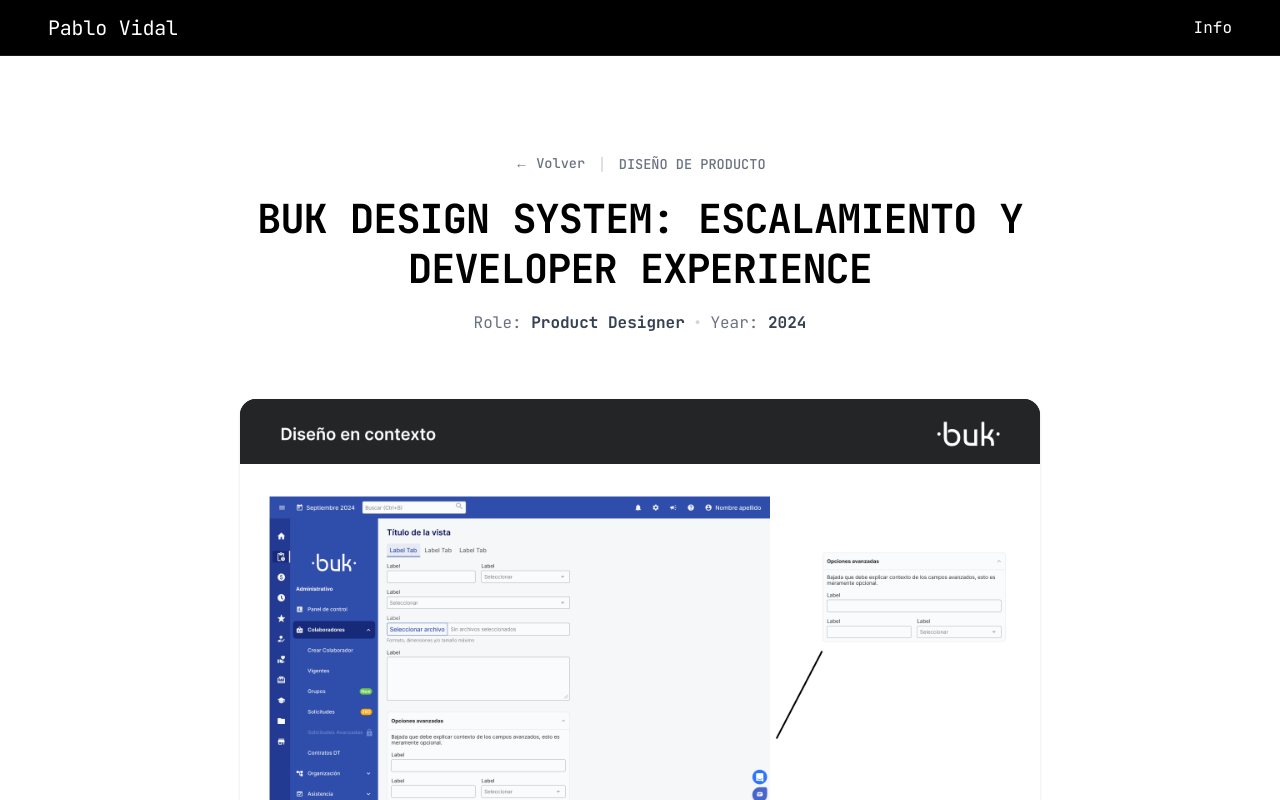
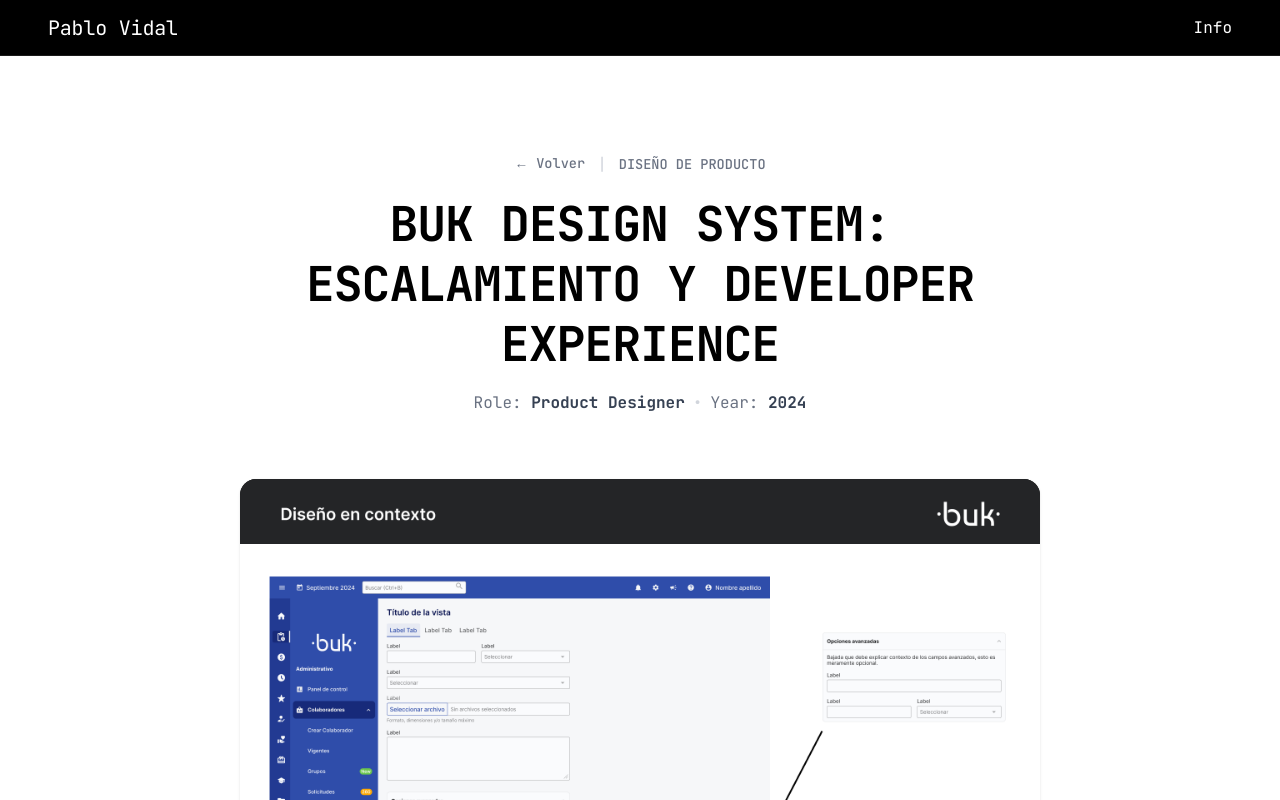
Before and after one commit to pablovidal05/portfolio, a Next.js app: page /buk-design-system-escalamiento in a window 1280 px wide. Shown: the top 800 px of the page. Built offline with nearby package versions, Linux system fonts and the light colour scheme; a web font is replaced by a local one.

Commit message:
Fix TypeScript error in ProjectDetail md property

```diff
--- a/src/components/ProjectDetail.tsx
+++ b/src/components/ProjectDetail.tsx
@@ -239,7 +239,7 @@
                         )}
                     </div>
 
-                    <h1 className="font-bold text-black leading-tight mb-6" style={{ fontSize: '2.5rem', md: { fontSize: '3rem' }, fontFamily: "'Monument Grotesk Variable', var(--font-inter), system-ui, -apple-system, sans-serif", letterSpacing: '-0.02em' }}>
+                    <h1 className="font-bold text-black leading-tight mb-6 text-[2.5rem] md:text-[3rem]" style={{ fontFamily: "'Monument Grotesk Variable', var(--font-inter), system-ui, -apple-system, sans-serif", letterSpacing: '-0.02em' }}>
                         {title}
                     </h1>
 
```
